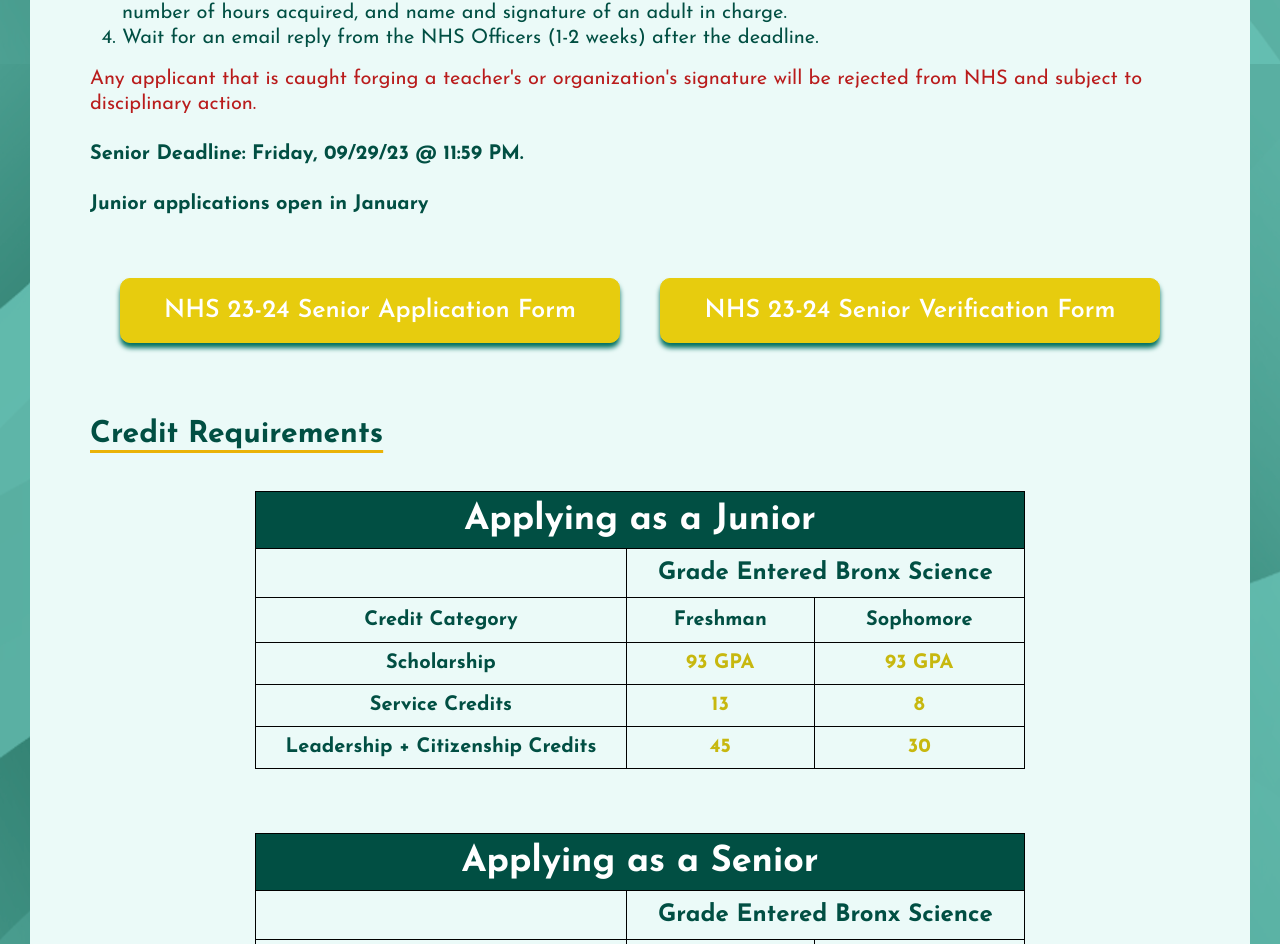
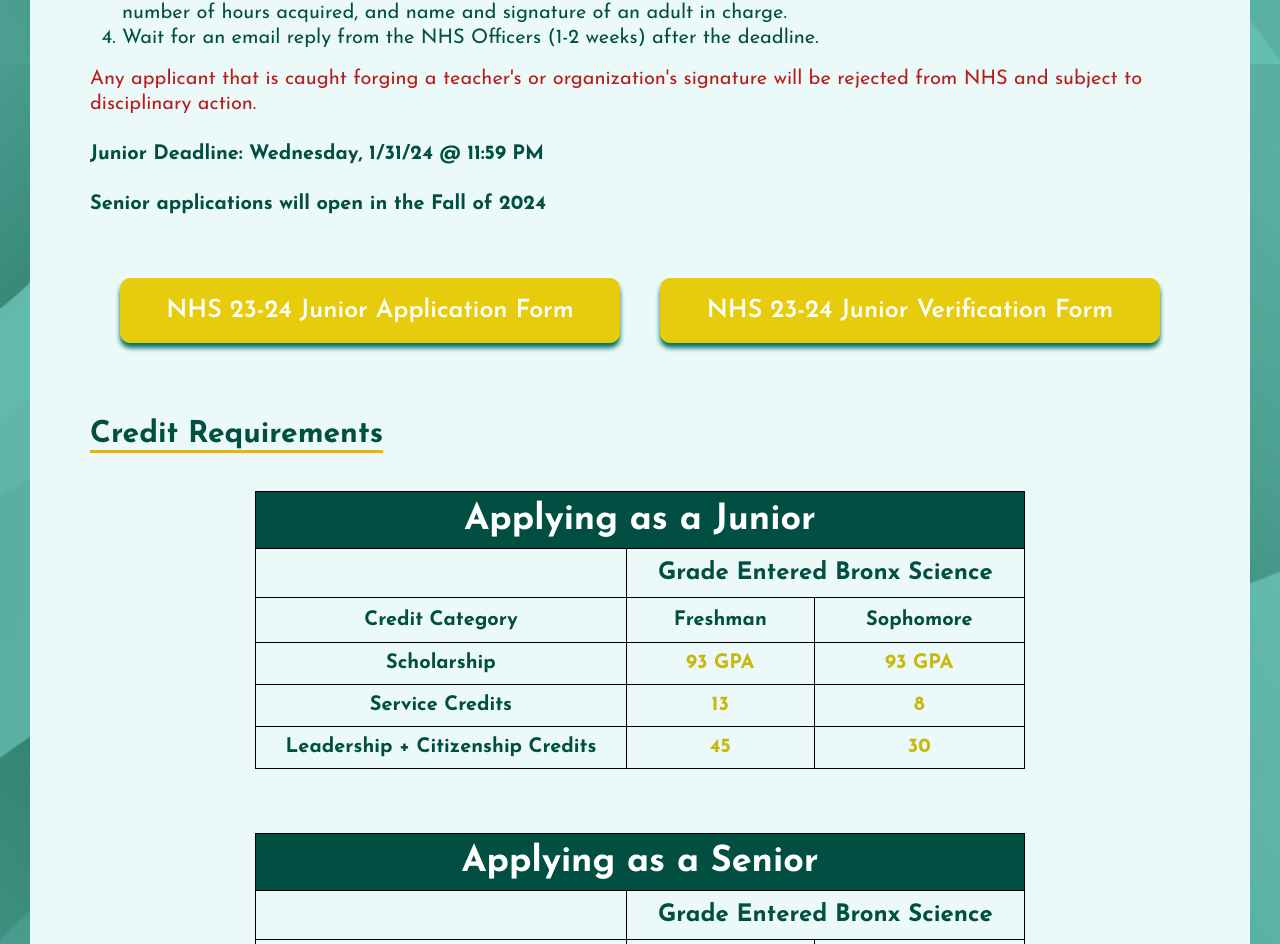
Before and after one commit to MCSaturn6/Bronx-Science-NHS-Update, a React (Create React App) app: page /apply in a window 1280 px wide. Shown: the part 992-1936 px from the top of the page. Built offline with nearby package versions, Linux system fonts and the light colour scheme.

Commit message:
junior apps update

```diff
--- a/src/pages/Apply.jsx
+++ b/src/pages/Apply.jsx
@@ -69,34 +69,34 @@
               action.
             </div>
             <br></br>
-            <b>Senior Deadline: Friday, 09/29/23 @ 11:59 PM.</b>
+            <b>Junior Deadline: Wednesday, 1/31/24 @ 11:59 PM</b>
             <br></br>
             <br></br>
-            <b>Junior applications open in January</b>
+            <b>Senior applications will open in the Fall of 2024</b>
             <br></br>
             <br></br>
           </p>
           <div class="page-section-buttons">
             <a
               className="no-underline"
-              href="https://forms.gle/6VDP8dE7k1sUeQmJA"
+              href="https://forms.gle/1foqfYPK9goxfsaS7"
               target="_blank"
               rel="noreferrer"
             >
               {" "}
               <button class="button-27 application-button" role="button">
-                NHS 23-24 Senior Application Form
+                NHS 23-24 Junior Application Form
               </button>
             </a>
             <a
               className="no-underline"
-              href="https://forms.gle/bv4U5FYyheEyBZfy9"
+              href="https://forms.gle/9251EEcVJV2wUesTA"
               target="_blank"
               rel="noreferrer"
             >
               {" "}
               <button class="button-27 application-button" role="button">
-                NHS 23-24 Senior Verification Form
+                NHS 23-24 Junior Verification Form
               </button>
             </a>
           </div>
```
